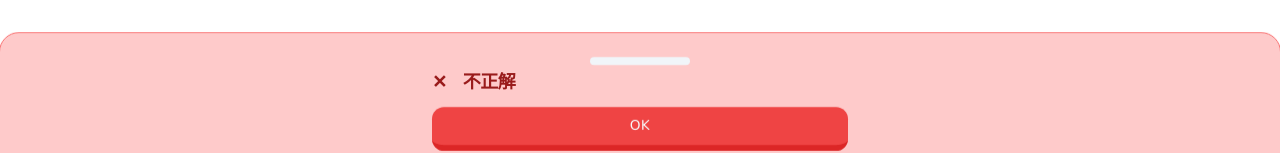
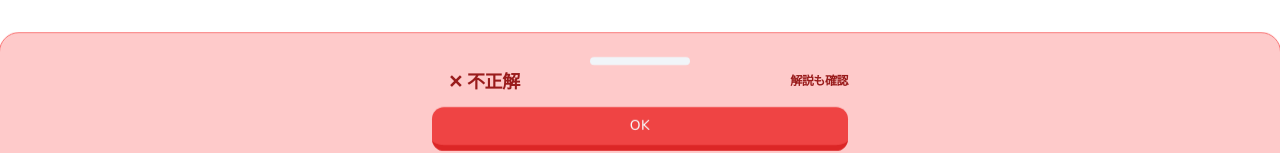
Before and after one commit to YujiTani/questory_prototype, a Next.js app: page /sql/stage/1 in a window 1280 px wide. Both pictures are taken after a click on the button "SUBMIT". Shown: the part 644-797 px from the top of the page. Built offline with nearby package versions, Linux system fonts and the light colour scheme.

Commit message:
解説用のテキスト追加

```diff
--- a/app/(main)/sql/(stage)/stage/[id]/page.tsx
+++ b/app/(main)/sql/(stage)/stage/[id]/page.tsx
@@ -27,10 +27,7 @@ const StagePage = () => {
  * 1. APIが出来たらFetch処理に変更する
  * 2. 解説テキストとDB部分を受け取れるようにする
  * 3. 回答部分のコンポーネントを作成する(あとはsort型を作成する)
- * 4. questionに解答コンポーネントはどれを使うかcodeを渡す
- * 6. reducerの処理を理解する
- * 7. answerの作る部分を関数に切り出す
- * 8. 解答部分の処理を作成する
+ * 4. 解答後テキストのアイコン画像を用意する
  */
 const InnerStagePage = () => {
   const { id: stageId } = useParams<{ id: string }>();
--- a/components/question/questionDrawer.tsx
+++ b/components/question/questionDrawer.tsx
@@ -76,18 +76,20 @@ const QuestionDrawer = ({
               "overflow-hidden": snap !== 1,
             })}
           >
-            <div className="mt-2 pl-4">
+            <div className="mt-2 px-4">
               {isResult ? (
                 isCorrect ? (
                   <DrawerTitle className="animate-slideIn w-full h-full text-green-700 font-bold">
-                    <p className="text-green-800">
-                      ◯<span className="ml-4">正解</span>
+                    <p className="flex justify-between text-green-800">
+                      <span className="ml-4">◯ 正解</span>
+                      <small className="text-xs">解説も確認</small>
                     </p>
                   </DrawerTitle>
                 ) : (
                   <DrawerTitle className="animate-slideIn w-full h-full text-red-700 font-bold">
-                    <p className="text-red-800">
-                      ✕<span className="ml-4">不正解</span>
+                    <p className="flex justify-between text-red-800">
+                      <span className="ml-4">✕ 不正解</span>
+                      <small className="text-xs">解説も確認</small>
                     </p>
                   </DrawerTitle>
                 )
```
